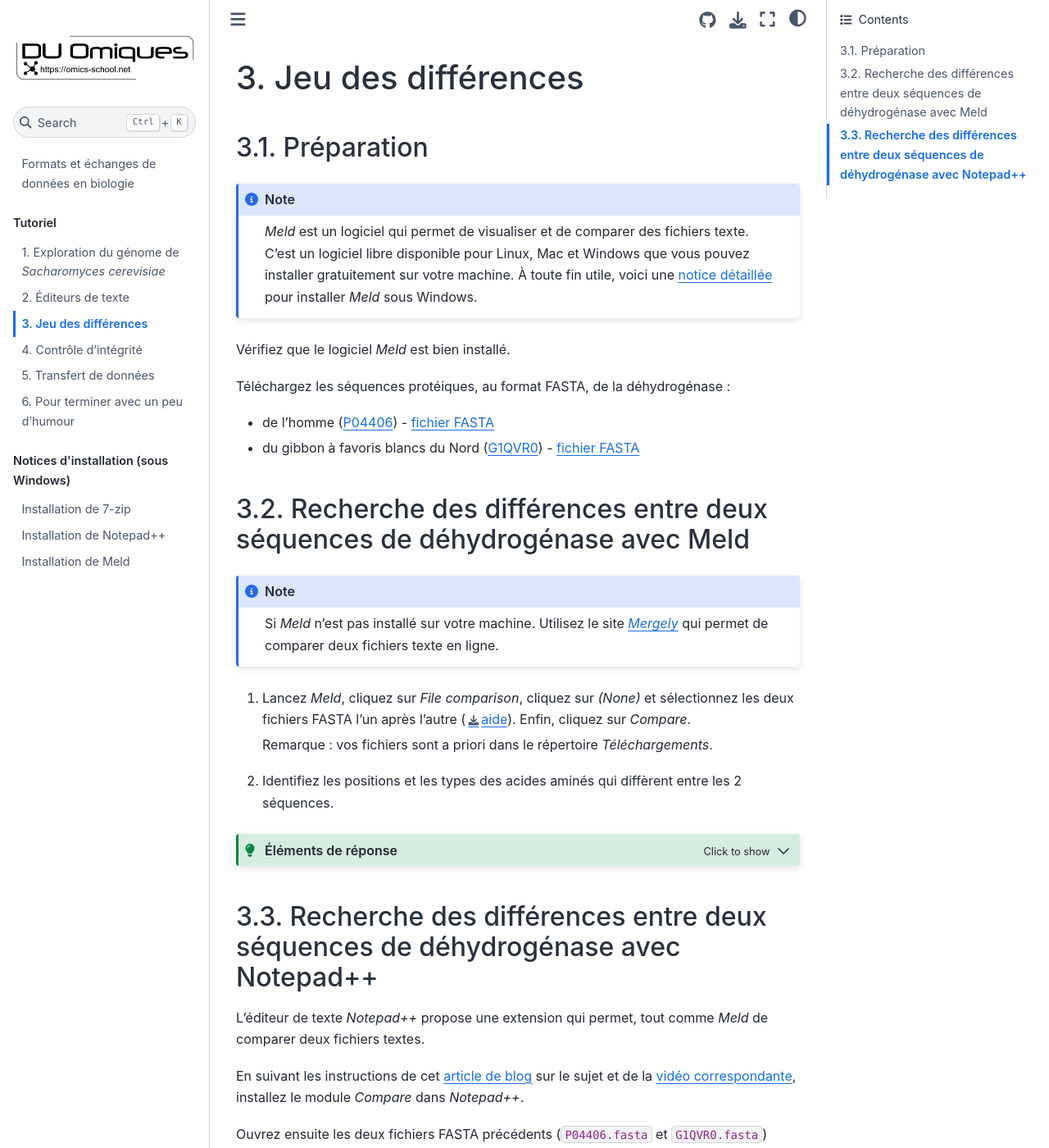
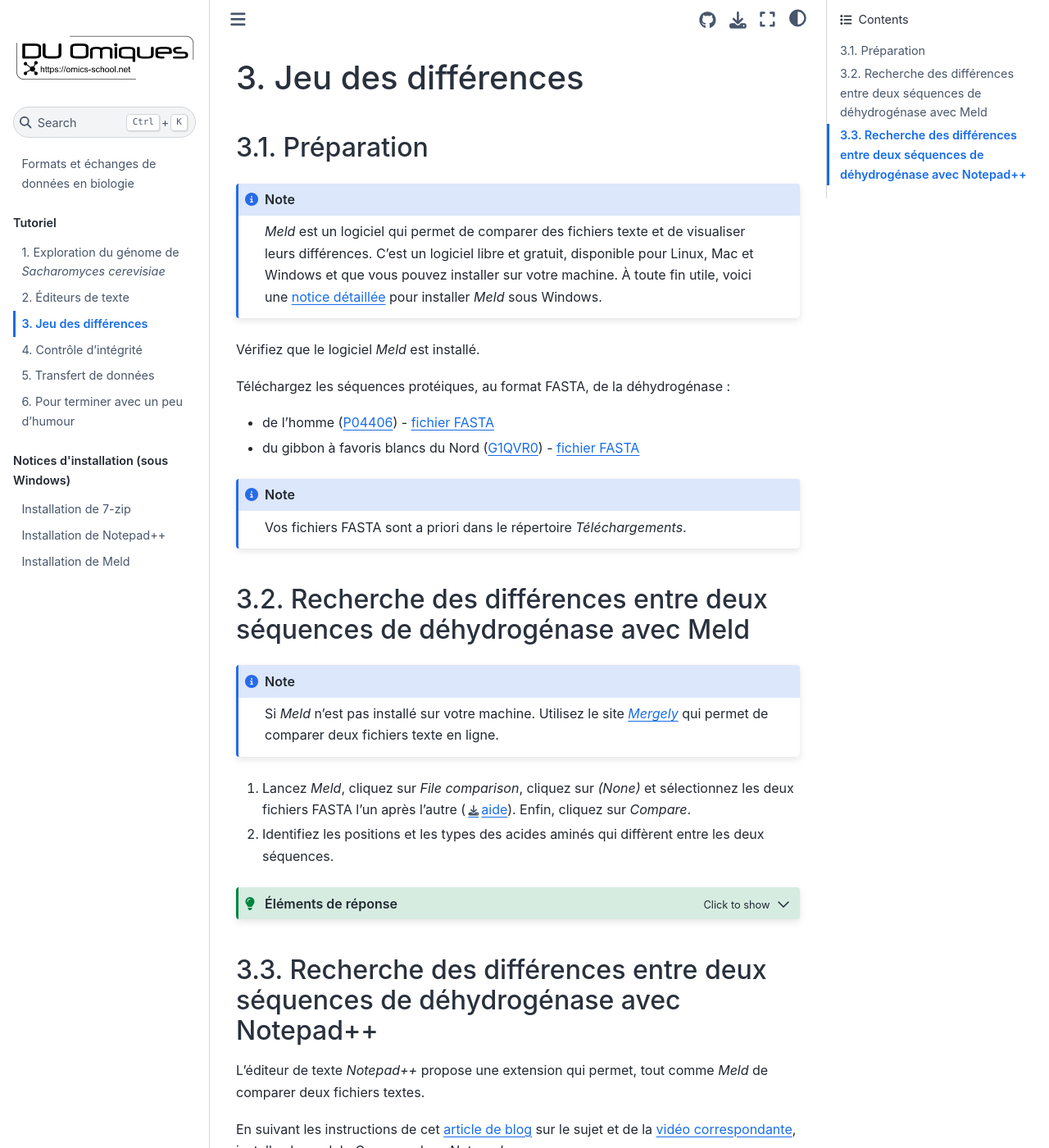
Before and after one commit to omics-school/format-echanges-donnees, a Jupyter Book: the page built from 3_differences.md, in a window 1280 px wide and 1400 px high. Shown: the whole window at 82% size. Built offline with Jupyter Book 1.0.4 settings and Sphinx 7.4.7 and the Sphinx Book theme 1.1.4, drawn with Linux system fonts in a browser that asks for light colours; some of the changed text lies outside the part shown.

Commit message:
Update différences

````diff
--- a/3_differences.md
+++ b/3_differences.md
@@ -3,15 +3,19 @@
 ## Préparation
 
 ```{note}
-*Meld* est un logiciel qui permet de visualiser et de comparer des fichiers texte. C'est un logiciel libre disponible pour Linux, Mac et Windows que vous pouvez installer gratuitement sur votre machine.
+*Meld* est un logiciel qui permet de comparer des fichiers texte et de visualiser leurs différences. C'est un logiciel libre et gratuit, disponible pour Linux, Mac et Windows et que vous pouvez installer sur votre machine.
 À toute fin utile, voici une [notice détaillée](install-meld/README) pour installer *Meld* sous Windows.
 ```
 
-Vérifiez que le logiciel *Meld* est bien installé.
+Vérifiez que le logiciel *Meld* est installé.
 
 Téléchargez les séquences protéiques, au format FASTA, de la déhydrogénase :
 - de l'homme ([P04406](https://www.uniprot.org/uniprot/P04406)) - [fichier FASTA](files/P04406.fasta)
 - du gibbon à favoris blancs du Nord ([G1QVR0](https://www.uniprot.org/uniprot/G1QVR0)) - [fichier FASTA](files/G1QVR0.fasta)
+
+```{note}
+Vos fichiers FASTA sont a priori dans le répertoire *Téléchargements*.
+```
 
 
 ## Recherche des différences entre deux séquences de déhydrogénase avec Meld
@@ -21,17 +25,14 @@
 ```
 
 1. Lancez *Meld*, cliquez sur *File comparison*, cliquez sur *(None)* et sélectionnez les deux fichiers FASTA l'un après l'autre ([aide](img/meld_file_comp.png)). Enfin, cliquez sur *Compare*.
-
-    Remarque : vos fichiers sont a priori dans le répertoire *Téléchargements*.
-
-1. Identifiez les positions et les types des acides aminés qui diffèrent entre les 2 séquences.
+1. Identifiez les positions et les types des acides aminés qui diffèrent entre les deux séquences.
 
 ```{admonition} Éléments de réponse
 :class: tip, dropdown
 
 ![](img/meld_dehydrogenase.png)
 
-Les acides aminés différents entre l'homme et le gibbon sont :
+Les deux acides aminés différents entre l'homme et le gibbon sont :
 
 | Position | Homme | Gibbon |
 |----------|-------|--------|
````
Also changed, not shown: other parts of 3_differences.md (+2 -0 lines), install-meld/README.md (+2 -2 lines).
